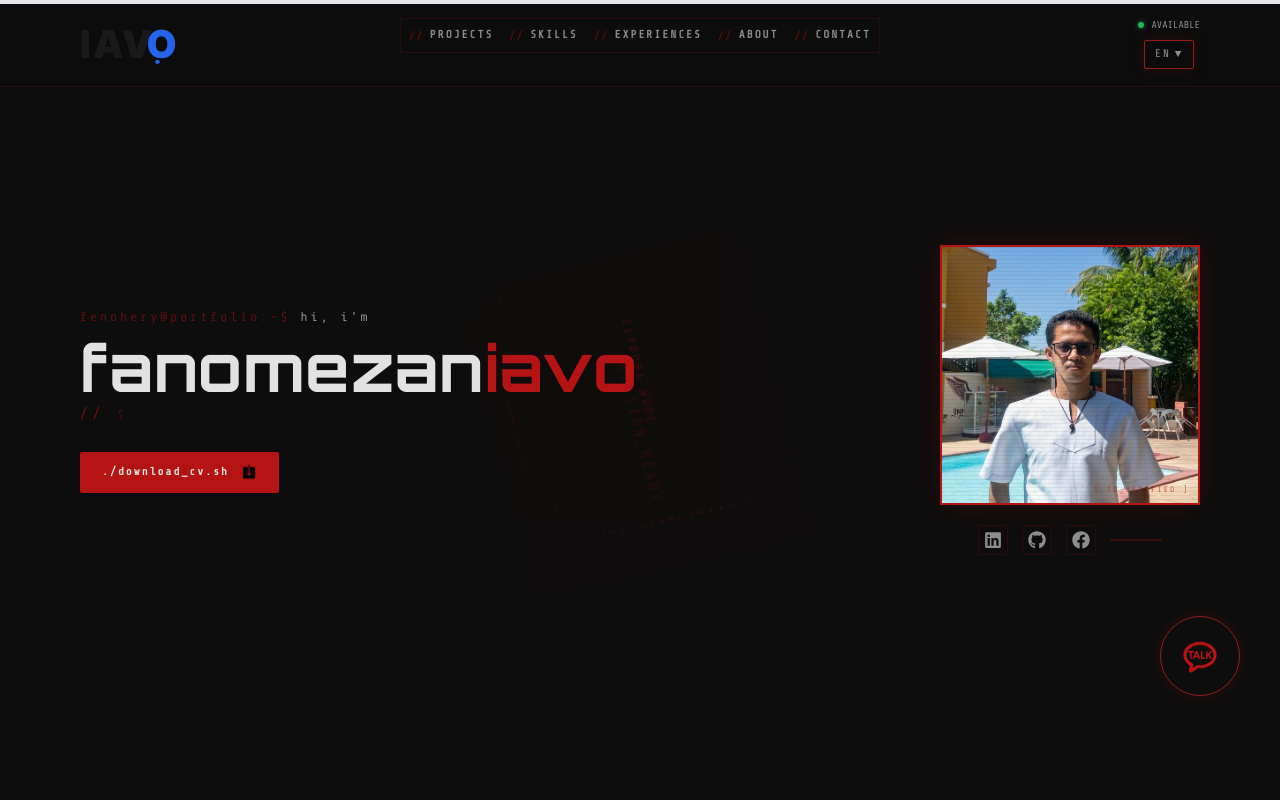
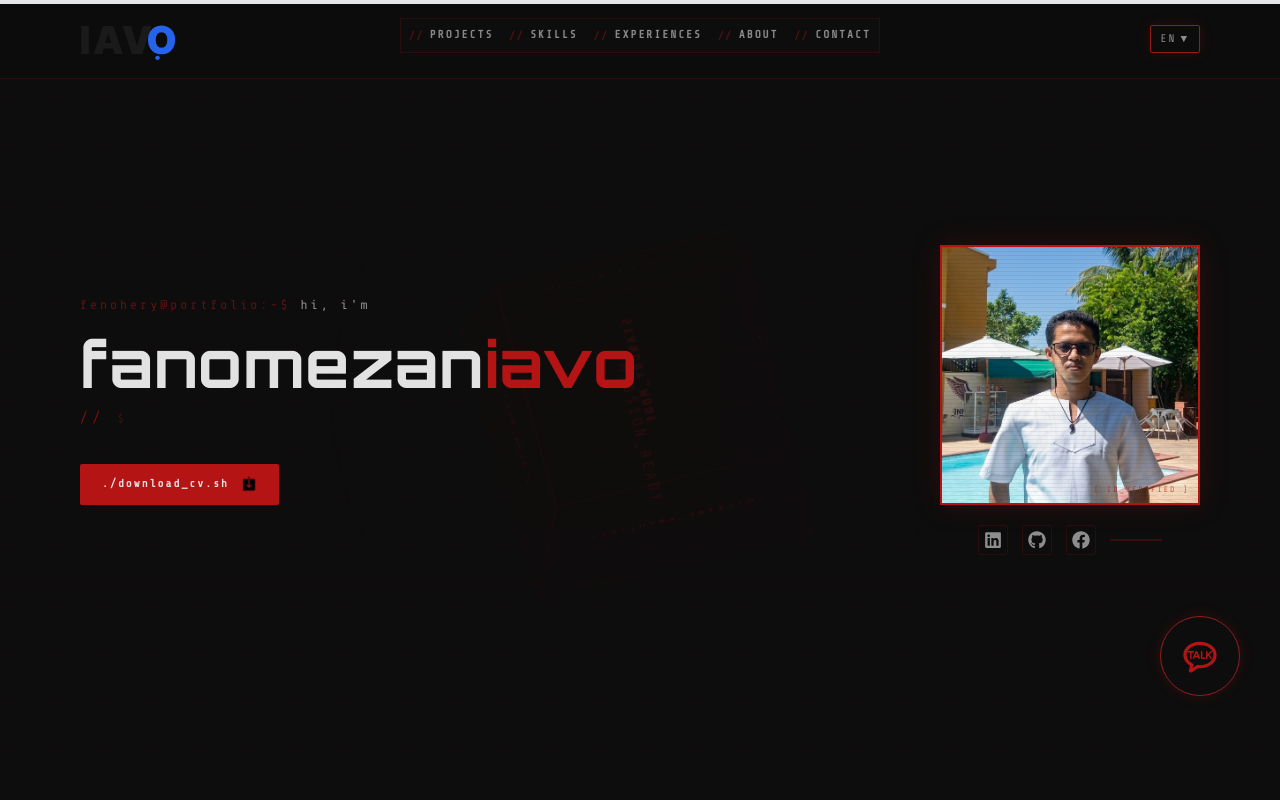
Before and after one commit to Rktmmnrn/MyPortfolio, a React (Vite) app in the folder MyPortfolio/: page / in a window 1280 px wide. Shown: the top 800 px of the page. Built offline with nearby package versions, Linux system fonts and the light colour scheme.

Commit message:
ajuste responsive 2

```diff
--- a/MyPortfolio/src/sections/Header.tsx
+++ b/MyPortfolio/src/sections/Header.tsx
@@ -1,7 +1,7 @@
 import Logo from '/Logo.svg';
 import { Language } from '../data/i18n';
 import LanguageSelector from '../component/ui/LanguageSelector';
-import Available from '../component/ui/Available';
+// import Available from '../component/ui/Available';
 
 type HeaderProps = {
   scrolled: boolean;
@@ -18,7 +18,7 @@ const Header = ({ scrolled, lang, setLang }: HeaderProps) => (
 
     <div className="flex flex-col items-center w-auto gap-2">
       {/* Badge disponibilité */}
-      <Available lang={lang} />
+      {/* <Available lang={lang} /> */}
 
       {/* Sélecteur de langue */}
       <LanguageSelector
--- a/MyPortfolio/src/styles/styleHN.css
+++ b/MyPortfolio/src/styles/styleHN.css
@@ -195,7 +195,7 @@ body::after {
 nav {
   backdrop-filter: blur(16px);
   -webkit-backdrop-filter: blur(16px);
-  background-color: rgba(13, 13, 13, 0.9);
+  background-color: var(--bg);
   border: 1px solid var(--border);
 }
 
@@ -235,7 +235,7 @@ nav span {
 ════════════════════════════════════════════ */
 header {
   @apply flex justify-between items-center fixed w-full z-10;
-  padding: 14px 40px;
+  padding: 10px 40px;
   background: rgba(13, 13, 13, 0.93);
   border-bottom: 1px solid var(--border);
   backdrop-filter: blur(16px);
@@ -320,11 +320,11 @@ main>button img {
   min-height: 100svh;
   max-height: 720px;
   justify-content: center;
-  margin-top: 88px;
+  margin-top: 0px;
 }
 
 .hero>div:first-child {
-  @apply flex flex-col justify-center items-center w-full;
+  @apply flex flex-col justify-center items-center w-full gap-2;
 }
 
 .hero>div:last-child {
@@ -777,7 +777,7 @@ footer {
   }
 
   header {
-    padding: 14px 60px;
+    padding: 10px 60px;
   }
 
   header.scrolled {
@@ -812,7 +812,7 @@ footer {
   }
 
   header {
-    padding: 14px 80px;
+    padding: 10px 80px;
   }
 
   header.scrolled {
```
